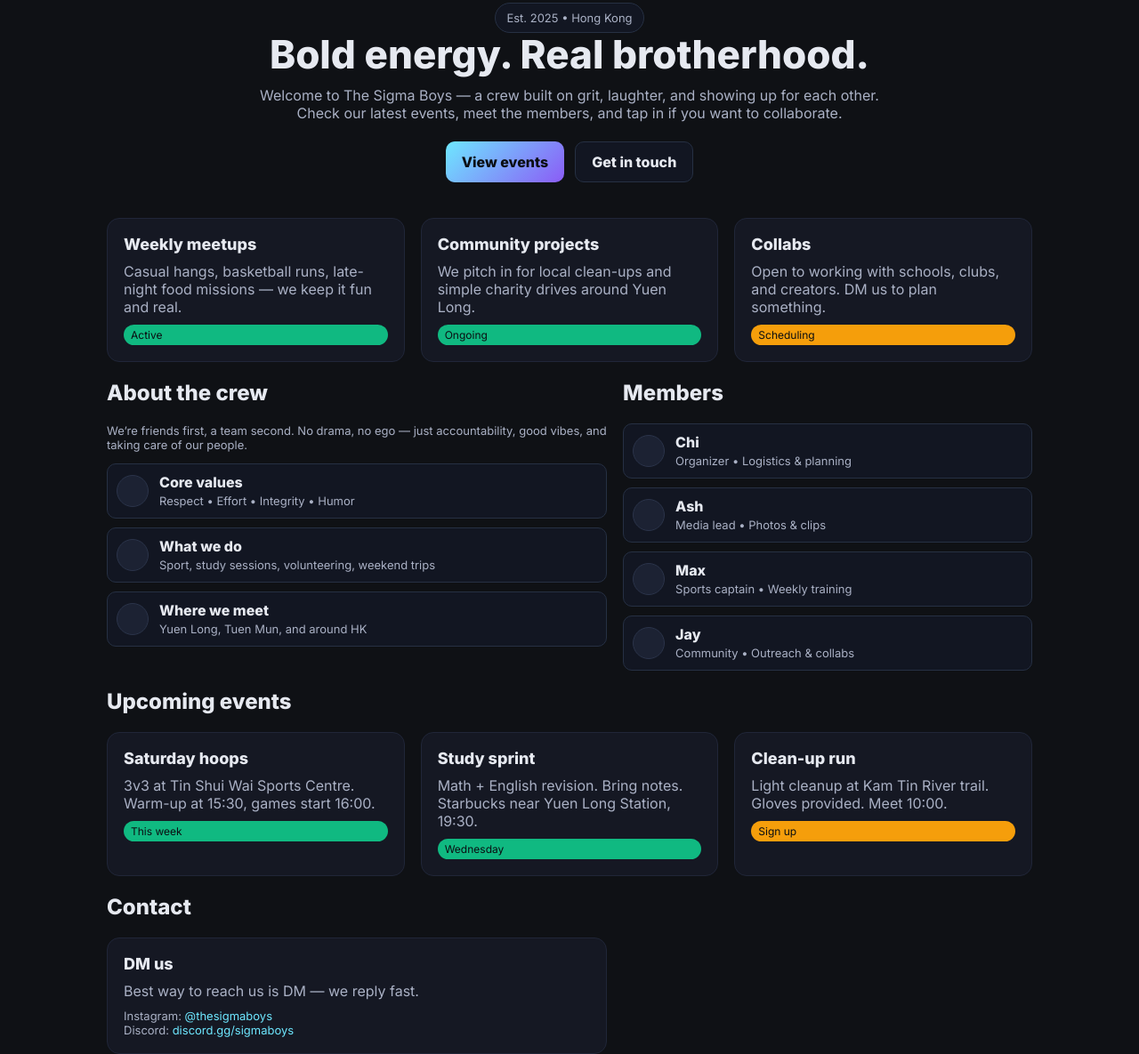
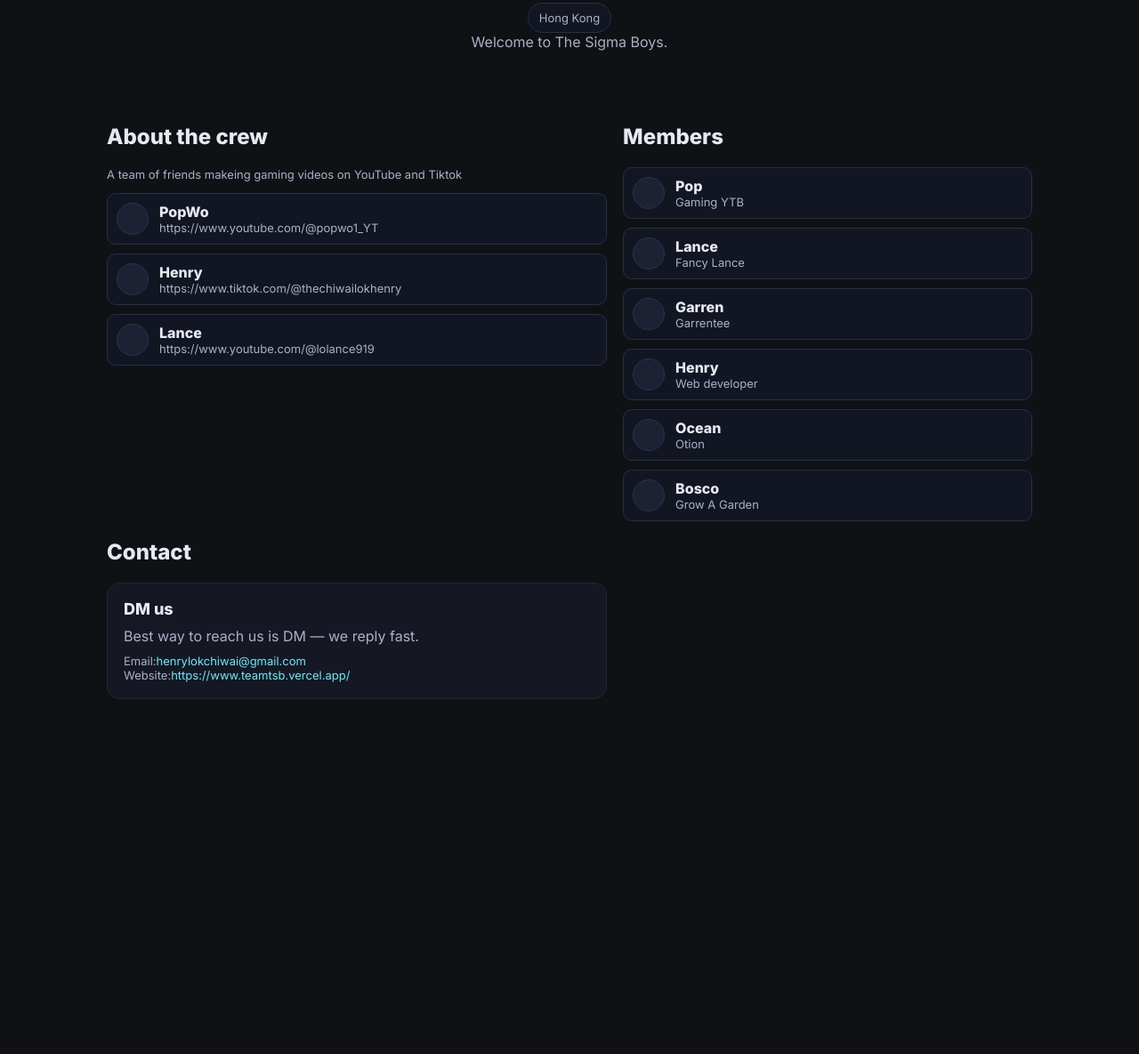
Before and after one commit to thechiwailok/teamtsb, a plain HTML site: page index.html in a window 1280 px wide. Shown: the part 142-1327 px from the top of the page at 89% size. After the commit the page ends 928 px from the top, so only its background shows below. Drawn offline with Linux system fonts and the light colour scheme.

Commit message:
Update index.html

```diff
--- a/index.html
+++ b/index.html
@@ -1,13 +1,11 @@
-<!DOCTYPE html>
-<html lang="en">
-<head>
-  <meta charset="utf-8" />
-  <meta name="viewport" content="width=device-width, initial-scale=1" />
+<html lang="en"><head>
+  <meta charset="utf-8">
+  <meta name="viewport" content="width=device-width, initial-scale=1">
   <title>The Sigma Boys</title>
-  <meta name="description" content="Official site of The Sigma Boys — updates, members, events, and contact." />
+  <meta name="description" content="Official site of The Sigma Boys — updates, members, events, and contact.">
   <link rel="preconnect" href="https://fonts.googleapis.com">
-  <link rel="preconnect" href="https://fonts.gstatic.com" crossorigin>
-  <link href="https://fonts.googleapis.com/css2?family=Inter:wght@400;600;800&display=swap" rel="stylesheet">
+  <link rel="preconnect" href="https://fonts.gstatic.com" crossorigin="">
+  <link href="https://fonts.googleapis.com/css2?family=Inter:wght@400;600;800&amp;display=swap" rel="stylesheet">
 
   <style>
     :root {
@@ -109,87 +107,48 @@
 
   <!-- Hero -->
   <section id="home" class="hero container">
-    <span class="pill">Est. 2025 • Hong Kong</span>
-    <h1>Bold energy. Real brotherhood.</h1>
-    <p>Welcome to The Sigma Boys — a crew built on grit, laughter, and showing up for each other. Check our latest events, meet the members, and tap in if you want to collaborate.</p>
-    <div class="cta">
-      <a class="btn btn-primary" href="#events">View events</a>
-      <a class="btn btn-secondary" href="#contact">Get in touch</a>
-    </div>
+    <span class="pill">Hong Kong</span>
+
+    <p>Welcome to The Sigma Boys.</p>
+
   </section>
 
-  <!-- Stats / Highlights -->
-  <section class="container">
-    <div class="card-grid">
-      <div class="card">
-        <h3>Weekly meetups</h3>
-        <p>Casual hangs, basketball runs, late-night food missions — we keep it fun and real.</p>
-        <span class="badge ok">Active</span>
-      </div>
-      <div class="card">
-        <h3>Community projects</h3>
-        <p>We pitch in for local clean-ups and simple charity drives around Yuen Long.</p>
-        <span class="badge ok">Ongoing</span>
-      </div>
-      <div class="card">
-        <h3>Collabs</h3>
-        <p>Open to working with schools, clubs, and creators. DM us to plan something.</p>
-        <span class="badge warn">Scheduling</span>
-      </div>
-    </div>
-  </section>
+
+
 
   <!-- About + Members -->
   <section id="about" class="container">
     <div class="columns">
       <div>
         <h2>About the crew</h2>
-        <p class="small">We’re friends first, a team second. No drama, no ego — just accountability, good vibes, and taking care of our people.</p>
+        <p class="small">A team of friends makeing gaming videos on YouTube and Tiktok</p>
         <div class="list" style="margin-top: 12px;">
-          <div class="list-item"><span class="avatar"></span><div><strong>Core values</strong><br/><span class="small">Respect • Effort • Integrity • Humor</span></div></div>
-          <div class="list-item"><span class="avatar"></span><div><strong>What we do</strong><br/><span class="small">Sport, study sessions, volunteering, weekend trips</span></div></div>
-          <div class="list-item"><span class="avatar"></span><div><strong>Where we meet</strong><br/><span class="small">Yuen Long, Tuen Mun, and around HK</span></div></div>
+          <div class="list-item"><span class="avatar"></span><div><strong>PopWo</strong><br><span class="small">https://www.youtube.com/@popwo1_YT</span></div></div>
+          <div class="list-item"><span class="avatar"></span><div><strong>Henry</strong><br><span class="small">https://www.tiktok.com/@thechiwailokhenry</span></div></div>
+          <div class="list-item"><span class="avatar"></span><div><strong>Lance</strong><br><span class="small">https://www.youtube.com/@lolance919</span></div></div>
         </div>
       </div>
       <div id="members">
         <h2>Members</h2>
         <div class="list">
-          <div class="list-item"><span class="avatar"></span><div><strong>Chi</strong><br/><span class="small">Organizer • Logistics & planning</span></div></div>
-          <div class="list-item"><span class="avatar"></span><div><strong>Ash</strong><br/><span class="small">Media lead • Photos & clips</span></div></div>
-          <div class="list-item"><span class="avatar"></span><div><strong>Max</strong><br/><span class="small">Sports captain • Weekly training</span></div></div>
-          <div class="list-item"><span class="avatar"></span><div><strong>Jay</strong><br/><span class="small">Community • Outreach & collabs</span></div></div>
+          <div class="list-item"><span class="avatar"></span><div><strong>Pop</strong><br><span class="small">Gaming YTB</span></div></div>
+          <div class="list-item"><span class="avatar"></span><div><strong>Lance</strong><br><span class="small">Fancy Lance</span></div></div><div class="list-item"><span class="avatar"></span><div><strong>Garren</strong><br><span class="small">Garrentee</span></div></div>
+          <div class="list-item"><span class="avatar"></span><div><strong>Henry</strong><br><span class="small">Web developer</span></div></div><div class="list-item"><span class="avatar"></span><div><strong>Ocean</strong><br><span class="small">Otion</span></div></div>
+          <div class="list-item"><span class="avatar"></span><div><strong>Bosco</strong><br><span class="small">Grow A Garden</span></div></div>
         </div>
       </div>
     </div>
   </section>
 
-  <!-- Events -->
-  <section id="events" class="container">
-    <h2>Upcoming events</h2>
-    <div class="card-grid">
-      <div class="card">
-        <h3>Saturday hoops</h3>
-        <p>3v3 at Tin Shui Wai Sports Centre. Warm-up at 15:30, games start 16:00.</p>
-        <span class="badge ok">This week</span>
-      </div>
-      <div class="card">
-        <h3>Study sprint</h3>
-        <p>Math + English revision. Bring notes. Starbucks near Yuen Long Station, 19:30.</p>
-        <span class="badge ok">Wednesday</span>
-      </div>
-      <div class="card">
-        <h3>Clean-up run</h3>
-        <p>Light cleanup at Kam Tin River trail. Gloves provided. Meet 10:00.</p>
-        <span class="badge warn">Sign up</span>
-      </div>
-    </div>
-  </section>
 
-  <!-- Contact -->
+
+
+
   <section id="contact" class="container">
     <h2>Contact</h2>
     <div class="columns">
       <div class="card">
         <h3>DM us</h3>
         <p>Best way to reach us is DM — we reply fast.</p>
-        <p class="small">Instagram: <a href="#">@thesigmaboys</a><br/>Discord: <a href="#">discord.gg/sigmaboys</a></p>
+        <p class="small">Email:<a href="#">henrylokchiwai@gmail.com</a><br>Website:<a href="#">https://www.teamtsb.vercel.app/</a></p>
+</div></div></section></body></html>
```
